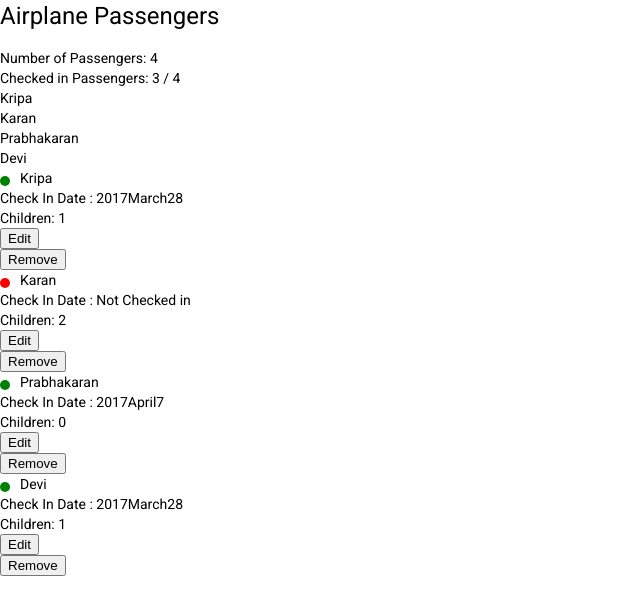
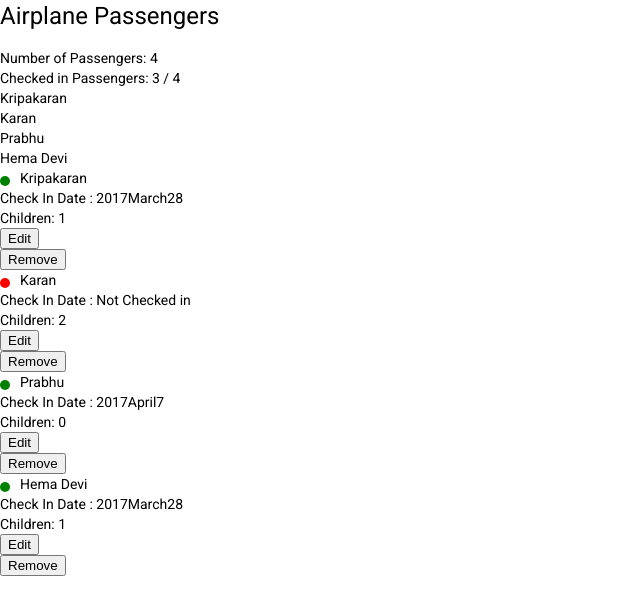
Before and after one commit to Kripakaran/angularPractice, an Angular app: page / in a window 1280 px wide. Shown: the top 614 px of the page, without its empty margins (0-640 px from the left). Built offline with nearby package versions, Linux system fonts and the light colour scheme; data requests are answered from the project's data file.

Commit message:
fix: Complete service creation and http put/delete requests to maintain state

```diff
--- a/db.json
+++ b/db.json
@@ -1,10 +1,12 @@
 {
-    "passengers" : [{
+  "passengers": [
+    {
       "id": 1,
-        "name": "Kripa",
+      "name": "Kripakaran",
       "checkedIn": true,
       "checkedDate": 1490742000000,
-        "children": [{
+      "children": [
+        {
           "name": "xxx",
           "age": 12
         }
@@ -14,7 +16,8 @@
       "id": 2,
       "name": "Karan",
       "checkedIn": false,
-        "children": [{
+      "children": [
+        {
           "name": "xxx",
           "age": 12
         },
@@ -26,16 +29,17 @@
     },
     {
       "id": 3,
-        "name": "Prabhakaran",
+      "name": "Prabhu",
       "checkedIn": true,
       "checkedDate": 1491606000000
     },
     {
       "id": 4,
-        "name": "Devi",
+      "name": "Hema Devi",
       "checkedIn": true,
       "checkedDate": 1490742000000,
-        "children": [{
+      "children": [
+        {
           "name": "yyy",
           "age": 23
         }
--- a/src/app/passenger-dashboard/container/passenger-dashboard/passenger-dashboard.component.ts
+++ b/src/app/passenger-dashboard/container/passenger-dashboard/passenger-dashboard.component.ts
@@ -1,3 +1,4 @@
+import { ThrowStmt } from '@angular/compiler';
 import { Component, OnInit } from '@angular/core';
 import { Passenger } from '../../models/Passenger';
 import { PassengerDashboardService } from './passenger-dashboard.service';
@@ -39,7 +40,10 @@ export class PassengerDashboardComponent implements OnInit {
 
 
   ngOnInit(): void {
+
+    // this.passengers = this.passengerService.getPassengers();
     this.passengerService.getPassengers().subscribe(res => {
+      // console.log(res);
       this.passengers = res;
     });
   }
@@ -47,18 +51,23 @@ export class PassengerDashboardComponent implements OnInit {
 
   handleEdit(event: Passenger){
 
+    this.passengerService.updatePassenger(event).subscribe(res =>{
+      console.log(res);
       this.passengers = this.passengers.map((passenger: Passenger) => {
         if(passenger.id == event.id){
           passenger = Object.assign({}, passenger, event);
         }
         return passenger
       })
+    })
     console.log(this.passengers);
   }
 
   handleRemove(event: Passenger){
+    this.passengerService.removePassenger(event).subscribe(res => {
       this.passengers = this.passengers.filter((passenger : Passenger) => {
         return (event.id !== passenger.id)
+      })
     })
     console.log(this.passengers);
   }
--- a/src/app/passenger-dashboard/container/passenger-dashboard/passenger-dashboard.service.ts
+++ b/src/app/passenger-dashboard/container/passenger-dashboard/passenger-dashboard.service.ts
@@ -1,6 +1,6 @@
 import { Injectable } from '@angular/core';
 import { Passenger } from '../../models/Passenger';
-import { HttpClient } from '@angular/common/http';
+import { HttpClient, HttpHeaders } from '@angular/common/http';
 import { Observable } from 'rxjs';
 
 
@@ -10,16 +10,42 @@ const Passenger_API : string = 'http://localhost:3000/passengers';
   providedIn: 'root'
 })
 export class PassengerDashboardService {
+  constructor(private http: HttpClient) {}
+
+  getPassengers() : Observable<Passenger[]>  {
+    // console.log('get request');
+    return this.http.get<Passenger[]>(Passenger_API);
+  }
+
+  updatePassenger(passenger : Passenger) : Observable<Passenger>  {
+
+    let headers = new HttpHeaders();
+    headers.append('Content-Type','application/json');
+    // console.log('put request');
+    // get passenger by id thru api as follows
+    return this.http.put<Passenger>(`${Passenger_API}/${passenger.id}`, passenger);
 
 
 
-  constructor(private http: HttpClient) {}
+    // aliter form :
+    // return this.http.put<Passenger[]>(Passenger_API + '/' + passenger.id, passenger);
 
-  getPassengers() : Observable<Passenger[]>  {
 
-    return this.http.get<Passenger[]>(Passenger_API);
-    // return this.http.get(Passenger_API).map((response: Response) => {
-    //   return response.json;
-    // })
+
+    /*   using HTTP headers
+
+
+    headers.append('Content-Type','application/json');
+    // console.log('put request');
+    // get passenger by id thru api as follows
+    return this.http.put<Passenger>(`${Passenger_API}/${passenger.id}`, passenger, {headers:headers});
+
+    */
+  }
+
+
+  removePassenger(passenger : Passenger) : Observable<Passenger>  {
+    console.log('delete request');
+    return this.http.delete<Passenger>(`${Passenger_API}/${passenger.id}`);
   }
 }
```
Lines whose indentation alone changed are shown as unchanged.
